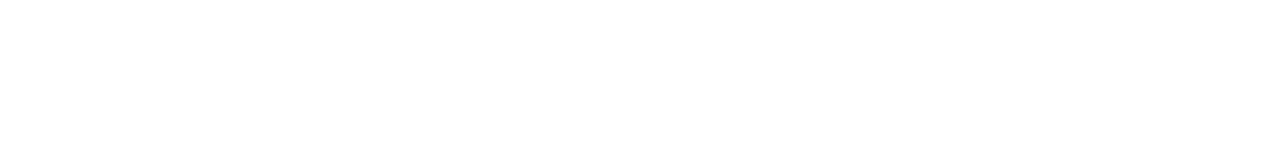
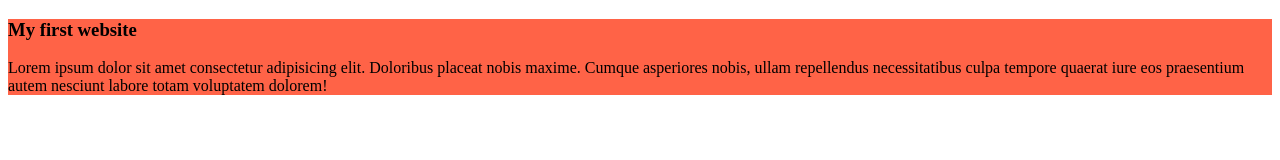
Before and after one commit to jobair78/my-simple-website, a plain HTML site: page index.html in a window 1280 px wide. Drawn offline with Linux system fonts and the light colour scheme.

Commit message:
added the first blog

```diff
--- a/index.html
+++ b/index.html
@@ -4,8 +4,12 @@
     <meta charset="UTF-8">
     <meta name="viewport" content="width=device-width, initial-scale=1.0">
     <title>My simple website</title>
+    <link rel="stylesheet" href="styles/blog.css">
 </head>
 <body>
-
+    <div>
+        <h3>My first website</h3>
+        <p>Lorem ipsum dolor sit amet consectetur adipisicing elit. Doloribus placeat nobis maxime. Cumque asperiores nobis, ullam repellendus necessitatibus culpa tempore quaerat iure eos praesentium autem nesciunt labore totam voluptatem dolorem!</p>
+    </div>
 </body>
 </html>
--- /dev/null
+++ b/styles/blog.css
@@ -0,0 +1,3 @@
+div{
+    background-color: tomato;
+}
```
